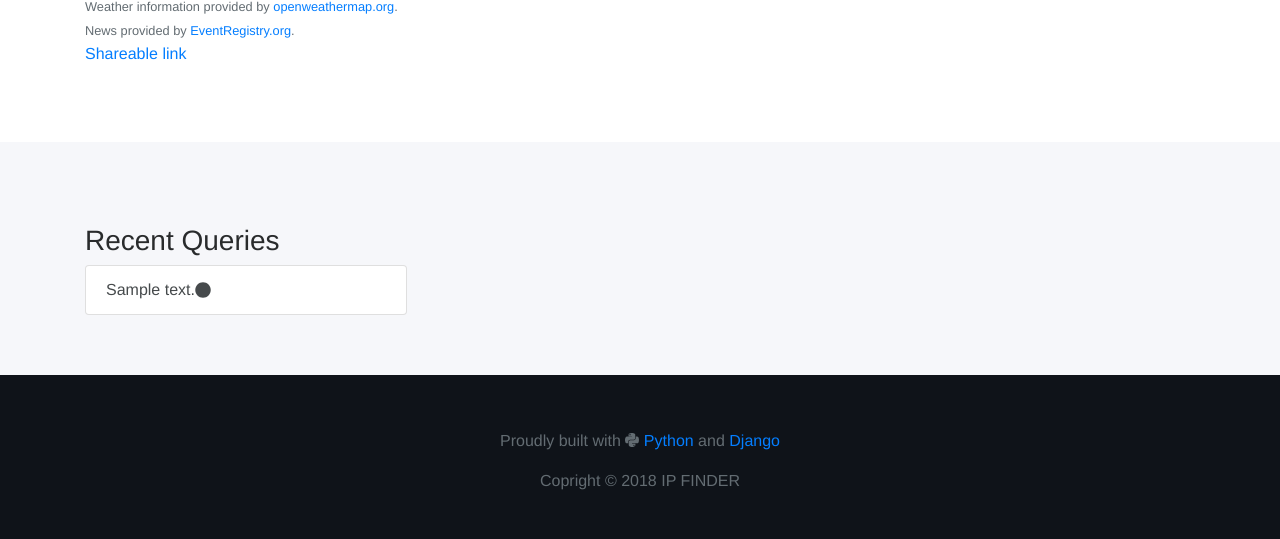
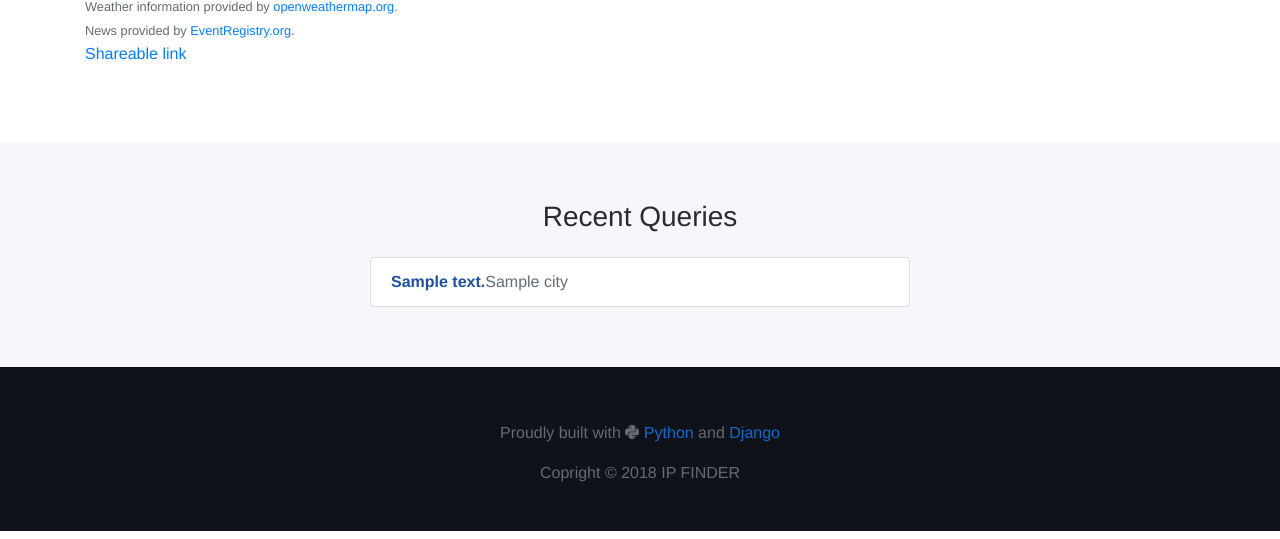
Before and after one commit to sherkt/django-ipapp, a Django app: template djangoip/ipapp/templates/ipapp/home.html in a window 1280 px wide. Shown: the part 893-1432 px from the top of the page. Run offline with Django 3.2, Linux system fonts and the light colour scheme; the template is opened without the code that fills it: most values are stand-ins (such as "Sample title", 1, 10 or a date in 2020); some libraries are stand-ins or nearby versions.

Commit message:
UI improvements for header, footer, and queries.

```diff
--- a/djangoip/ipapp/static/ipapp/css/styles.css
+++ b/djangoip/ipapp/static/ipapp/css/styles.css
@@ -12,6 +12,9 @@
 .linkify {
   text-decoration: underline !important;
   cursor: pointer;
+}
+.text-primary {
+  color: #034c9a !important;
 }
 
 /* backgrounds */
@@ -59,11 +62,19 @@
   color: #fff;
 }
 
+.badge-primary {
+  background-color: rgba(3,76,154,0.94);
+}
+
 /* misc for headers and containers */
 .header {
   width: 100%;
   color: #fff;
   margin-bottom: -2px;
+}
+.header h1 a {
+  text-decoration: none !important;
+  color: #ffffff !important;
 }
 .container.medium-padding {
   padding: 30px 15px;
@@ -73,6 +84,9 @@
 }
 .border-bottom-dark {
   border-bottom: 5px solid rgba(0,0,0,0.6);
+}
+.footer a {
+  color: #0e6ace !important;
 }
 
 /* ip form */
@@ -88,7 +102,7 @@
   padding: 10px 20px;
   width: 280px;
   max-width: calc(100% - 110px);
-  background-color: rgba(9, 86, 123, 0.9);
+  background-color: rgba(17, 86, 160, 0.7);
   color: rgba(255,255,255,0.9);
 }
 .ip-form input::placeholder {
@@ -99,7 +113,7 @@
   margin-left:-5px;
   border-radius: 0;
   color: rgba(41,41,41,1);
-  border-color: rgba(9, 86, 123, 0.9);
+  border-color: #ffffff;
   border-top-right-radius: 5px;
   border-bottom-right-radius: 5px;
 }
@@ -112,6 +126,14 @@
   list-style: none;
 }
 
+#tool-icons * {
+  padding: 10px;
+}
+
+#recent-queries a > span:nth-child(1){
+  color: #1e50a0;
+}
+
 /* styles for small screens */
 @media only screen and (max-width: 670px) {
  /* add if needed */
--- a/djangoip/ipapp/templates/ipapp/base.html
+++ b/djangoip/ipapp/templates/ipapp/base.html
@@ -29,7 +29,7 @@
       <div class="container medium-padding">
         <div class="row">
           <div class="col-12">
-            <h1 class="mb-0 font-weight-bold text-uppercase">IP Finder</h1>
+            <h1 class="mb-0 font-weight-bold text-uppercase"><a href="{% url 'home'%}">IP Finder</a></h1>
           </div>
         </div>
       </div>
--- a/djangoip/ipapp/templates/ipapp/home.html
+++ b/djangoip/ipapp/templates/ipapp/home.html
@@ -9,7 +9,7 @@
         <div class="ip-form">
           <form class="form" action="" method="post">{% csrf_token %}
             <input type="text" name="ip" placeholder="Enter a single IP address" value="{{ ip_address }}">
-            <button class="btn btn-square btn-white">Get Info</button>
+            <button class="btn btn-square btn-white"><i class="fas fa-search"></i></button>
             <span class="text-danger">{{ form.ip.errors }}</span>
           </form>
         </div>
@@ -83,20 +83,37 @@
     </div>
   </div>
 {% endif %}
+{% if queries or not request.GET.ip %}
 <div class="bg-grey">
   <div class="container big-padding">
     {% if queries %}
-      <div class="row mt-4">
-        <div class="col-6">
+      <div class="row" id="recent-queries">
+        <div class="col-12 col-lg-6 offset-lg-3 text-center">
           <h3>Recent Queries</h3>
-          <div class="list-group" style="max-width: 322px;">
+          <div class="list-group mt-4 text-left">
             {% for value in queries|dictsortreversed:'date' %}
-              <a href="/?ip={{ value.ip_address }}" class="list-group-item list-group-item-action">{{ value.ip_address }} <i class="fa fa-circle float-right"></i></a>
+              <a href="/?ip={{ value.ip_address }}" class="list-group-item list-group-item-action">
+                <span class="font-weight-bold">{{ value.ip_address }}</span>
+                <span class="float-right font-weight-light text-muted">{{ value.city|default:value.country_code }}</span>
+              </a>
             {% endfor %}
           </div>
         </div>
       </div>
+    {% else %}
+    <div class="row text-center">
+      <div class="col-12">
+        <h2 class="font-weight-light">Try out the tool!</h2>
+        <h5 class="font-weight-light">Enter an IP address and find out the location, weather, news, and more!</h5>
+        <div class="text-center mt-4 fa-5x text-primary" id="tool-icons" >
+          <i class="far fa-compass"></i>
+          <i class="far fa-sun"></i>
+          <i class="far fa-newspaper"></i>
+        </div>
+      </div>
+    </div>
     {% endif %}
   </div>
 </div>
+{% endif %}
 {% endblock %}
--- a/djangoip/ipapp/utils.py
+++ b/djangoip/ipapp/utils.py
@@ -78,7 +78,9 @@
                 queries.append({
                     'ip_address': geoip.ip_address,
                     'pk': geoip.pk,
-                    'date': geoip.last_activity
+                    'date': geoip.last_activity,
+                    'city': geoip.city,
+                    'country_code': geoip.country_code,
                 })
 
     return queries
```
